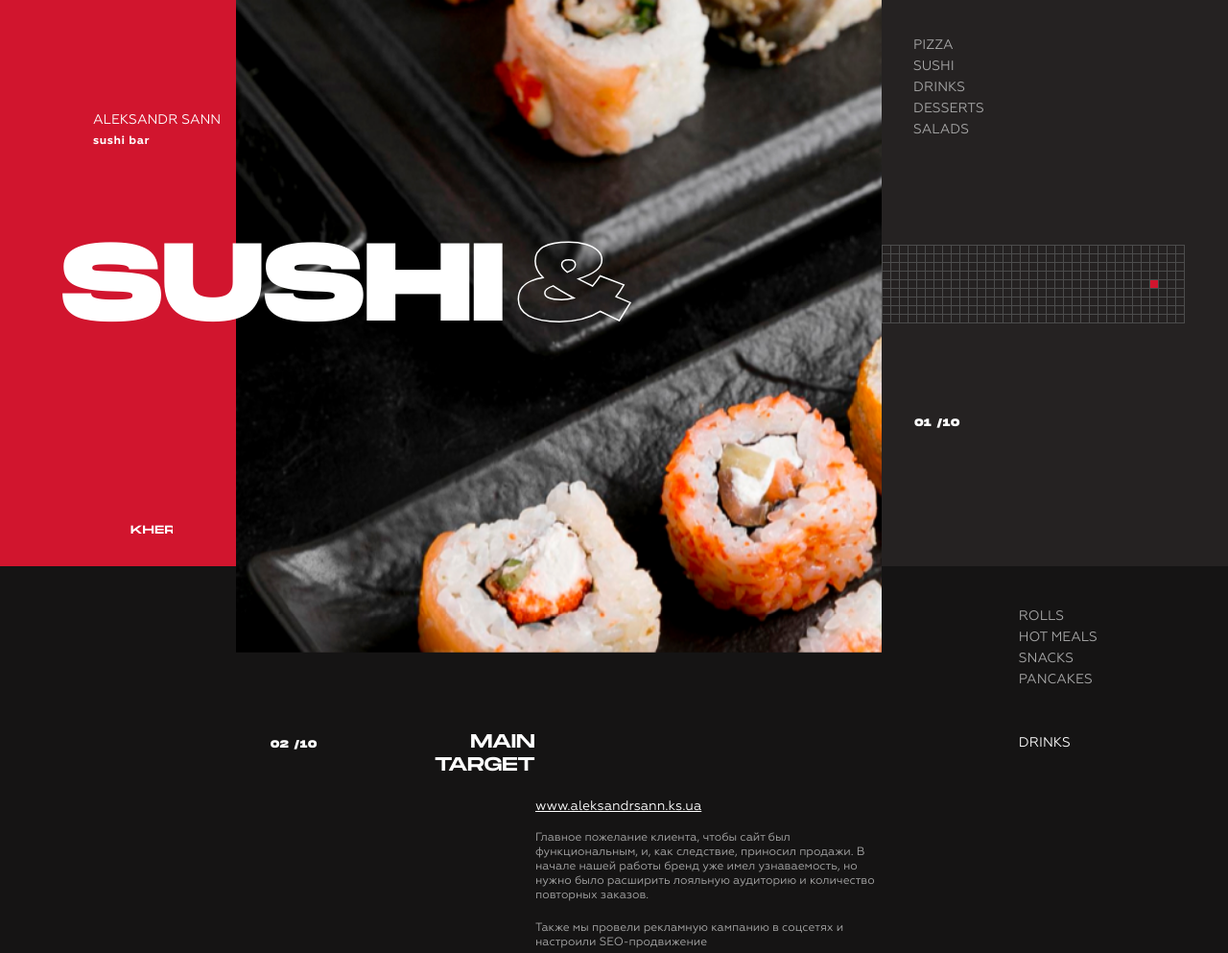
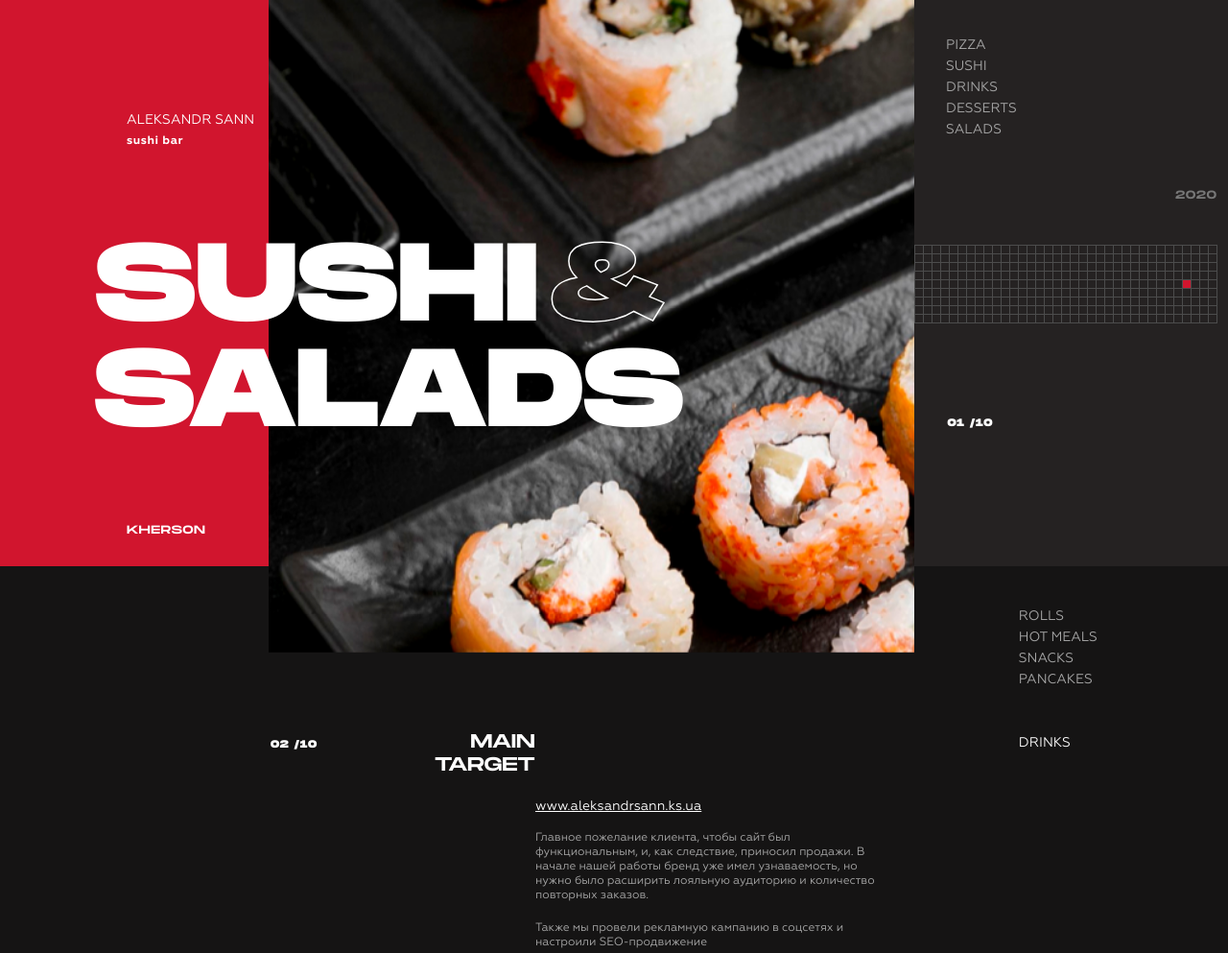
Before and after one commit to daimonti121/Sushi-Pizza, a plain HTML site: page index.html in a window 1280 px wide. Shown: the top 993 px of the page at 96% size. Drawn offline with nearby package versions, Linux system fonts and the light colour scheme; a web font is replaced by a local one.

Commit message:
Добавил все анимации для первого блока всех размеров экрана

```diff
--- a/index.html
+++ b/index.html
@@ -21,8 +21,11 @@
                 <div class="header__shadow-block-h2">
                     <h2 class="header__h2">SUSHI <span>&</span></h2>
                 </div>
-                <div class="header__shadow-block-h2-second">
-                    <h2 class="header__h2-second">PIZZA</h2>
+                <div class="header__slider">
+                    <h3 class="header__h3">SALADS</h3>
+                    <h3 class="header__h3">DESSERTS</h3>
+                    <h3 class="header__h3">DRINKS</h3>
+                    <h3 class="header__h3">PIZZA</h3>
                 </div>
                 <div class="header__shadow-block-h5">
                     <h5 class="header__h5">kherson</h5>
@@ -3035,17 +3038,20 @@
                 easing: 'easeInOutQuad'
             });
             let h2 = anime({
-                targets: '.header__h2',
+                targets: '.header__h2, .header__h3',
                 translateY: -200,
                 delay: 220,
                 easing: 'easeInOutQuad'
             });
-            let h2Second = anime({
-                targets: '.header__h2-second',
-                translateY: -200,
-                delay: 300,
-                easing: 'easeInOutQuad'
-            });
     </script>
+    <script>
+        $('.header__slider').slick({
+            infinite: true,
+            dots: false,
+            prevArrow: false,
+            nextArrow: false
+        });
+    </script>
+
 </body>
 </html>
--- a/sass/_animation.sass
+++ b/sass/_animation.sass
@@ -6,6 +6,18 @@
     100%
         transform: scaleX(1)
         transform-origin: 0% 0%
+@keyframes scale-up-hor-left-image
+    0%
+        transform: scaleX(.4)
+        transform-origin: 0% 0%
+        filter: blur(30px)
+
+    100%
+        transform: scaleX(1)
+        filter: blur(0px)
+        transform-origin: 0% 0%
+
+
 @keyframes push-left
     0%
         transform: translateX(0px)
--- a/sass/_header.sass
+++ b/sass/_header.sass
@@ -101,6 +101,24 @@
         position: relative
         z-index: 20
         top: 432px
+    &__h3
+        margin-left: 15px
+        font-family: Monument Extended
+        font-style: normal
+        font-weight: 900
+        font-size: 37px
+        line-height: 37px
+        letter-spacing: 0.1em
+        color: #FFFFFF
+        position: relative
+        z-index: 20
+        top: 200px
+    &__slider
+        display: flex
+        width: 297px
+        height: 70px
+        position: absolute
+        top: 227px
     &__h2-second
         width: 233px
         font-family: Monument Extended
@@ -119,16 +137,11 @@
         height: 300px
         position: absolute
         top: -36px
-    &__shadow-block-h2-second
-        overflow: hidden
-        width: 200px
-        height: 53px
-        position: absolute
-        margin-top: 88px
     &__background-img
         height: 520px
         object-fit: cover
-        animation: scale-up-hor-left  .5s cubic-bezier(0.390, 0.575, 0.565, 1.000) both
+        transition: 2s
+        animation: scale-up-hor-left-image  .5s cubic-bezier(0.390, 0.575, 0.565, 1.000) both
     &__top-info
         width: 97px
         height: 480px
--- a/sass/_media.sass
+++ b/sass/_media.sass
@@ -32,6 +32,16 @@
             top: 357px
             span
                 margin-left: -24px
+        &__slider
+            width: 600px
+            height: 88px
+            top: 257px
+        &__h3
+            font-size: 80px
+            margin-left: 40px
+            line-height: 80px
+            letter-spacing: 0px
+            top: 126px
         &__shadow-block-h4
             width: 135px
         &__background-img
@@ -351,6 +361,14 @@
             top: 311px
             span
                 margin-left: -28px
+        &__h3
+            font-size: 98px
+            line-height: 98px
+            margin-left: 15px
+            top: 122px
+        &__slider
+            width: 700px
+            height: 115px
         .header__box-2
             margin-top: -30px
             left: 0px
@@ -359,6 +377,9 @@
         &__shadow-block-h2
             top: -12px
             height: 290px
+        .header__shadow-block-h6
+            right: -735px
+            bottom: 78px
         &__background-img
             height: 540px
         &__top-info
@@ -428,7 +449,7 @@
             width: 680px
             height: 330px
             top: 73px
-            right: 133px
+            right: 100px
             &__header
                 width: 679px
                 height: 35px
@@ -500,7 +521,7 @@
             width: 165px
             height: 196px
             top: -194px
-            right: -174px
+            right: -211px
             &::before
                 top: 215px
                 left: 90px
@@ -526,7 +547,7 @@
             width: 145px
             height: 20px
             bottom: 237px
-            left: -76px
+            left: -101px
             &::before
                 top: 35px
         &__black-grey-block
@@ -539,8 +560,6 @@
                 top: 36px
 @media ( min-width: 1024px )
     .header
-        // .header__year
-        //     left: 204px
         .header__box-1
             display: none
         .header__box-2
@@ -550,25 +569,47 @@
         .header__shadow-block-h6
             right: -617px
             bottom: 78px
+        .header__title
+            width: 187px
+            h4
+                margin-left: 46px
+            p
+                margin-left: 46px
+            h5
+                margin-left: 71px
+        .header__shadow-block-h4
+            width: 185px
+        .header__h2
+            margin-left: 46px
+        .header__h3
+            margin-left: 46px
+        .header__slider
+            width: 720px
+        .header__ul
+            margin-left: -15px
+        .header__year
+            left: 286px
     .menu
         &__grey-block
             right: -211px
         &__red-block
             left: -101px
+        .display
+            right: 134px
 @media ( min-width: 1280px )
     .header
         min-width: 1280px
-        &__title
-            width: 281px
+        .header__title
+            width: 282px
             height: 590px
             flex-grow: 1
             h4
-                margin-left: 97px
+                margin-left: 132px
                 margin-top: 117px
                 font-size: 14px
                 line-height: 16px
             p
-                margin-left: 97px
+                margin-left: 132px
                 margin-top: -13px
                 font-size: 12px
                 line-height: 16px
@@ -576,21 +617,36 @@
                 margin-top: 41px
                 font-size: 12px
                 line-height: 16px
-                margin-left: 136px
+                margin-left: 132px
         .header__h2
-            margin-left: 64px
+            margin-left: 99px
             font-size: 115px
             line-height: 110px
             top: 286px
             span
                 margin-left: -34px
+        .header__h3
+            font-size: 115px
+            line-height: 110px
+            top: 175px
+            margin-left: 98px
+        .header__slider
+            width: 900px
+            height: 200px
         .header__shadow-block-h2
             top: 56px
         .header__shadow-block-h4
-            width: 238px
+            width: 280px
         .header__shadow-block-h5
             top: 336px
-            width: 180px
+            width: 248px
+        .header__shadow-block-year
+            width: 320px
+        .header__year
+            left: 352px
+            top: 0px
+            font-size: 12px
+            line-height: 16px
         &__background-img
             width: 673px
             height: 680px
@@ -600,12 +656,7 @@
             width: 413px
             height: 590px
             flex-grow: 1
-        .header__year
-            left: 272px
-            top: 146px
-            font-size: 12px
-            line-height: 16px
-        &__ul
+        .header__ul
             margin-top: 36px
             margin-left: -7px
         &__li
@@ -698,7 +749,7 @@
             width: 906px
             height: 510px
             top: 111px
-            right: 158px
+            right: 71px
             &__header
                 width: 720px
                 height: 91px
@@ -823,7 +874,7 @@
         &__center
             margin-left: -15px
         &__center-title
-            margin-left: 160px
+            margin-left: 205px
             margin-top: -21px
             font-size: 20px
             line-height: 24px
@@ -839,14 +890,14 @@
             width: 207px
             height: 226px
             top: -120px
-            right: -230px
+            right: -200px
             &::before
                 top: 238px
                 left: 132px
         &__colors-description
             width: 256px
             top: -205px
-            left: 181px
+            left: 226px
         &__center-table-2
             display: none
         &__center-table-3
@@ -855,24 +906,24 @@
             position: relative
             width: 92px
             height: 19px
-            left: 102px
+            left: 147px
             top: 103px
         &__red-block
             width: 183px
             height: 25px
             bottom: 159px
-            left: -17px
+            left: 28px
         &__black-grey-block
             width: 395px
             height: 25px
             bottom: 184px
-            left: 443px
+            left: 488px
             &::before
                 top: 36px
 @media ( min-width: 1366px )
     .header
         min-width: 1366px
-        &__title
+        .header__title
             width: 281px
             height: 590px
             flex-grow: 1
@@ -892,7 +943,7 @@
                 margin-top: 42px
                 font-size: 12px
                 line-height: 16px
-                margin-left: 172px
+                margin-left: 132px
         .header__shadow-block-h4
             width: 279px
         .header__shadow-block-h2
@@ -1071,7 +1122,7 @@
         min-width: 1400px
         .header__shadow-block-h4
             width: 288px
-        &__title
+        .header__title
             h4
                 margin-left: 148px
             p
@@ -1080,7 +1131,7 @@
                 margin-left: 115px
             h5
                 margin-top: 41px
-                margin-left: 188px
+                margin-left: 148px
         &__top-info
             width: 413px
             height: 590px
@@ -1092,6 +1143,10 @@
             width: 235px
         .header__h2
             margin-left: 115px
+        .header__h3
+            margin-left: 115px
+        .header__slider
+            width: 915px
     .main
         width: 100%
         height: 480px
@@ -1150,9 +1205,9 @@
     .header
         .header__shadow-block-h4
             width: 421px
-        &__title
+        .header__title
             width: 467px
-            height: 780px
+            height: 782px
             h4
                 margin-left: 255px
                 font-size: 16px
@@ -1162,7 +1217,9 @@
                 margin-top: -14px
             h5
                 margin-top: 79px
-                margin-left: 335px
+                margin-left: 295px
+            h6
+                top: -13px
         .header__h2
             margin-left: 255px
             font-size: 150px
@@ -1173,22 +1230,30 @@
                 margin-left: -45px
         .header__shadow-block-h2
             top: 184px
+        .header__h3
+            margin-left: 255px
+            font-size: 150px
+            line-height: 130px
+        .header__slider
+            width: 1292px
+            height: 250px
+            top: 352px
         .header__shadow-block-h5
             width: 86%
             top: 345px
         .header__shadow-block-h6
             right: -926px
             bottom: 145px
-        &__background-img
+        .header__background-img
             width: 830px
             height: 883px
-        &__top-info
+        .header__top-info
             width: 635px
-            height: 780px
-        &__ul
+            height: 782px
+        .header__ul
             margin-top: 111px
             margin-left: 0px
-        &__li
+        .header__li
             font-size: 16px
             line-height: 24px
         .header__shadow-block-year
@@ -1196,9 +1261,9 @@
         .header__year
             left: 417px
             top: 27px
-        &__box-3
+        .header__box-3
             display: none
-        &__box-4
+        .header__box-4
             display: flex
             left: 0px
             margin-top: 31px
```
Also changed, not shown: css/style.css, css/style.min.css, 1 other file.
